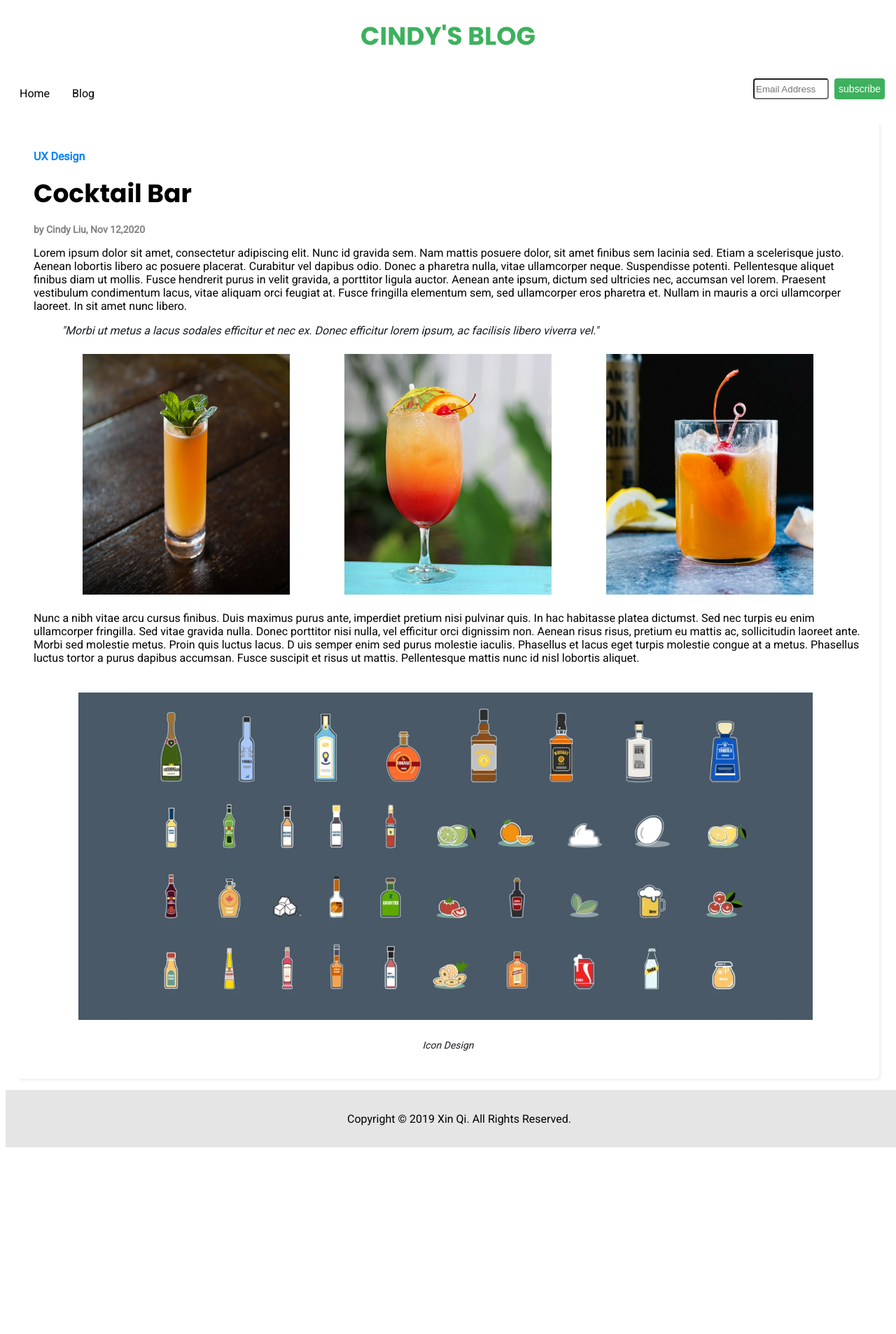
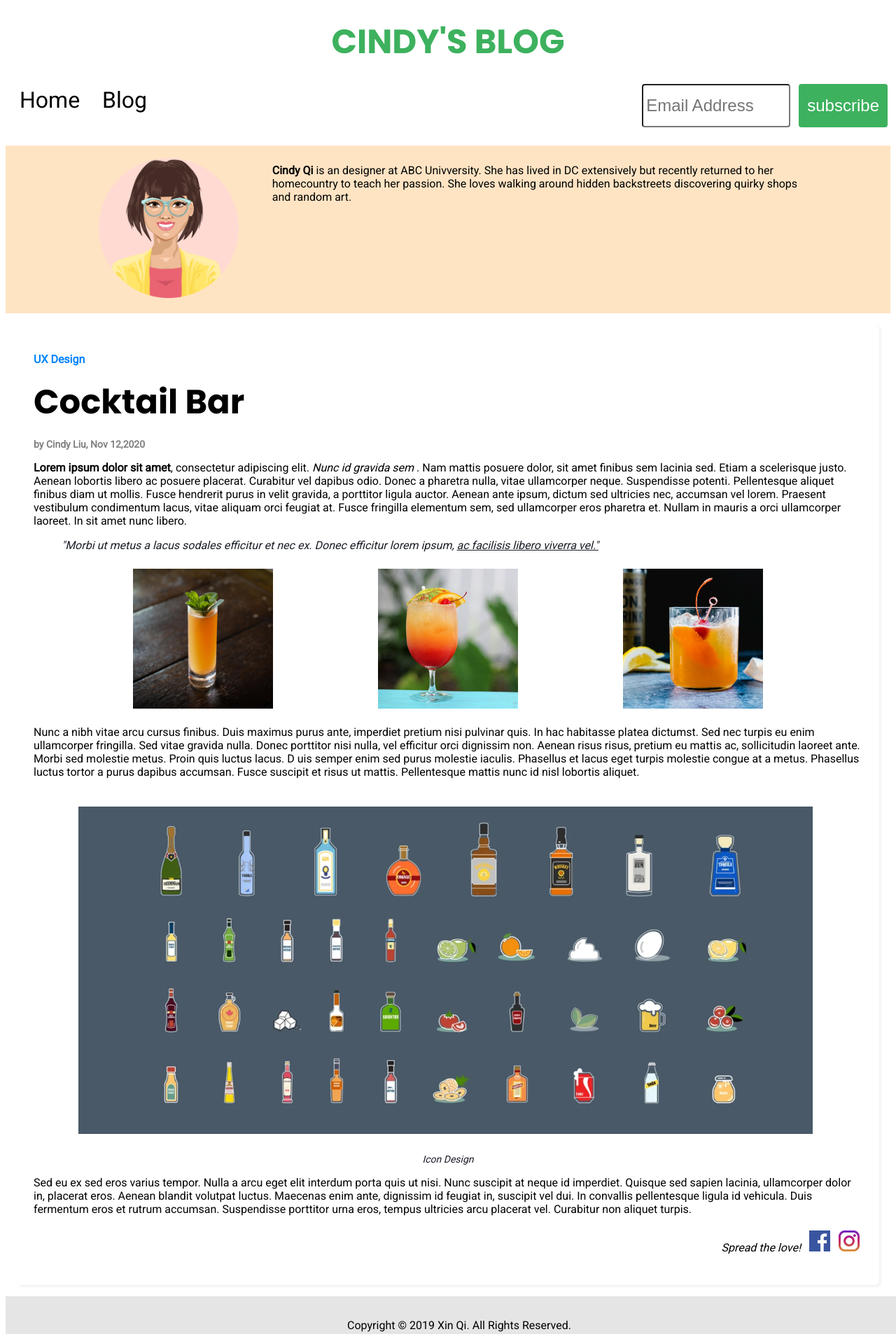
Before and after one commit to cindyq8506/Udacity-Front-End, a plain HTML site: page P1 My Blog/post.html in a window 1280 px wide. Shown: the top 1907 px of the page at 70% size. Before the commit the page ends 1640 px from the top, so only its background shows below. Drawn offline with Linux system fonts and the light colour scheme.

Commit message:
Add files via upload

```diff
--- /dev/null
+++ b/P1 My Blog/css/blog.css
@@ -0,0 +1,62 @@
+/* Post Page */
+
+.bio{
+    grid-area: bio;
+    display: flex;
+    width: 100%;
+    justify-content: center;
+    background-color: bisque;
+}
+
+.avatar{
+    display: flex;
+    justify-content: center;
+    width: 40;
+    border-radius: 50%;
+    padding: 10px 20px;
+}
+
+.post-image{
+    width: 200px;
+    height: 200px;
+}
+
+.bio-contect{
+    display: flex;
+    justify-content: center;
+    width: 60%;
+    border-radius: 50%;
+    padding: 10px 20px;
+}
+
+@media screen and (min-width: 320px) {
+    .post-container {
+      display: grid;
+      justify-content: center;
+      grid-template-columns: 100%;
+      grid-template-rows: 100px 100px 240px 1fr 50px;
+      grid-template-areas:
+      "header"
+      "nav"
+      "bio"
+      "blog"
+      "footer";
+  }
+      .card {
+        width: 95%;
+      }
+}
+
+.social-sharing {
+    padding: 4px;
+    display: flex;
+    justify-content: flex-end;
+    align-items: baseline;
+}
+
+.social-icon {
+    margin-left: 12px;
+    width: 30px;
+    height: 30px;
+
+}
--- /dev/null
+++ b/P1 My Blog/css/card.css
@@ -0,0 +1,102 @@
+/* card */
+
+
+.articles {
+    display: flex;
+    grid-area: blog;
+    width: 100%;
+    flex-wrap: wrap;
+    justify-content: center;
+}
+
+.card {
+    background-color: white;
+    border: 1px solid #878787;
+    border-radius: 6px;
+    box-shadow: 2px 2px 4px #eee;
+    margin: 16px 16px;
+    padding: 24px;
+    align-items: center;
+    justify-content: center;
+    width: 95%;
+}
+
+h1 {
+    margin-top: 16px;
+    margin-bottom: 16px;
+  }
+
+h4 {
+    margin-top: 16px;
+    margin-bottom: 16px;
+}
+
+h5 {
+    margin-top: 16px;
+    margin-bottom: 16px;
+}
+
+.card-link-1 {
+    color:#0083FD;
+    margin-top: 16px;
+    margin-bottom: 16px;
+}
+
+.card-type-1 {
+    color:#0083FD;
+}
+
+.card-link-2 {
+    color:#3DB15E;
+}
+
+.card-type-2 {
+    color:#3DB15E;
+}
+
+.card-image {
+    width: 100%;
+    height: 100%;
+    object-fit: cover;
+    object-position: center;
+    padding-top:24px;
+}
+
+/* navigation */
+.post {
+    background-color: white;
+    border-radius: 6px;
+    box-shadow: 2px 2px 4px #eee;
+    margin: 16px 16px;
+    padding: 24px;
+    align-items: center;
+    justify-content: center;
+    width: 95%;
+}
+
+.image-group {
+    display: flex;
+    flex-wrap: wrap;
+    width: 100%;
+    justify-content: space-evenly;
+}
+
+figcaption {
+    font-size: 14px;
+    font-style: italic;
+    text-align: center;
+}
+
+.post-image {
+    padding: 8px;
+    align-items: center;
+    justify-content: center;
+    width: 25%;
+}
+
+.single-image {
+    padding: 24px;
+    align-items: center;
+    justify-content: center;
+    width: 95%;
+}
--- a/P1 My Blog/css/designsystem.css
+++ b/P1 My Blog/css/designsystem.css
@@ -13,7 +13,7 @@ body {
 /* Text Style */
 h1 {
   font-family: 'Poppins', sans-serif;
-  font-size: 36px;
+  font-size: 48px;
   color: black;
 }
 
@@ -56,10 +56,13 @@ blockquote {
 /* Form */
 
 input[type=text] {
-    margin: 4px;
-    width: 100px;
+    font-size: 24px;
+    margin-top: 12px;
+    margin-right: 12px;
+    padding: 4px;
+    width: 200px;
     border-radius: 4px;
-    height: 24px;
+    height: 50px;
 }
 
 /* Button */
@@ -67,21 +70,23 @@ input[type=text] {
 button {
     background-color: #3DB15E;
     color: white;
-    font-size: 14px;
+    font-size: 24px;
     border: none;
     cursor: pointer;
     border-radius: 4px;
-    margin: 4px;
-    height: 30px;
+    margin-top: 12px;
+    padding: 12px;
+    height: 62px;
 }
 
 button:hover{
     background-color: #fdd90f;
     color: white;
-    font-size: 14px;
+    font-size: 24px;
     border: none;
     cursor: pointer;
     border-radius: 4px;
-    margin: 4px;
-    height: 30px;
+    margin-top: 12px;
+    padding: 12px;
+    height: 52px;
 }
--- a/P1 My Blog/css/grid.css
+++ b/P1 My Blog/css/grid.css
@@ -1,39 +1,76 @@
 /* Index Page */
 
-.page-container {
+@media screen and (min-width: 320px) {
+  .page-container {
     display: grid;
     justify-content: center;
     grid-template-columns: 100%;
-    grid-template-rows: 100px 50px 1fr 50px;
+    grid-template-rows: 100px 100px 1fr 50px;
     grid-template-areas:
     "header"
     "nav"
     "blog"
     "footer";
 }
-
-
-
-@media screen and (min-width: 480px) {
     .card {
       width: 95%;
     }
 }
 
-@media screen and (min-width: 768px) {
+@media screen and (min-width: 700px) {
+    .card {
+      width: 95%;
+    }
+}
+
+
+@media screen and (min-width: 1024px) {
     .card {
       width: 40%;
     }
 }
 
-@media screen and (min-width: 1024px) {
+@media screen and (min-width: 1300px) {
     .card {
-      width: 30%;
-    }
+      width: 25%;
+  }
+
+    /* Form */
+
+input[type=text] {
+  font-size: 16px;
+  margin-top: 12px;
+  margin-right: 12px;
+  padding: 4px;
+  width: 200px;
+  border-radius: 4px;
+  height: 38px;
 }
 
-@media screen and (min-width: 1200px) {
-    .card {
-      width: 25%;
-    }
+/* Button */
+
+button {
+  background-color: #3DB15E;
+  color: white;
+  font-size: 16px;
+  border: none;
+  cursor: pointer;
+  border-radius: 4px;
+  margin-top: 12px;
+  padding: 12px;
+  height: 48px;
 }
+
+button:hover{
+  background-color: #fdd90f;
+  color: white;
+  font-size: 16px;
+  border: none;
+  cursor: pointer;
+  border-radius: 4px;
+  margin-top: 12px;
+  padding: 12px;
+  height: 48px;
+}
+
+}
--- a/P1 My Blog/css/style.css
+++ b/P1 My Blog/css/style.css
@@ -1,5 +1,7 @@
 @import url("designsystem.css");
+@import url("card.css");
 @import url("grid.css");
+@import url("blog.css");
 
 /* header */
 .title {
@@ -14,6 +16,7 @@
     grid-area: nav;
     padding-left: 4px;
     padding-right: 4px;
+    padding-bottom: 4px;
 
 }
 
@@ -37,6 +40,7 @@
 .nav-item{
     list-style-type: none;
     color: black;
+    font-size: 32px;
 }
 
 a {
@@ -55,107 +59,6 @@ a:hover {
 }
 
 
-/* card */
-
-
-.articles {
-    display: flex;
-    grid-area: blog;
-    width: 100%;
-    flex-wrap: wrap;
-    justify-content: center;
-}
-
-.card {
-    background-color: white;
-    border: 1px solid #878787;
-    border-radius: 6px;
-    box-shadow: 2px 2px 4px #eee;
-    margin: 16px 16px;
-    padding: 24px;
-    align-items: center;
-    justify-content: center;
-}
-
-h1 {
-    margin-top: 16px;
-    margin-bottom: 16px;
-  }
-
-h4 {
-    margin-top: 16px;
-    margin-bottom: 16px;
-}
-
-h5 {
-    margin-top: 16px;
-    margin-bottom: 16px;
-}
-
-.card-link-1 {
-    color:#0083FD;
-    margin-top: 16px;
-    margin-bottom: 16px;
-}
-
-.card-type-1 {
-    color:#0083FD;
-}
-
-.card-link-2 {
-    color:#3DB15E;
-}
-
-.card-type-2 {
-    color:#3DB15E;
-}
-
-.card-image {
-    width: 100%;
-    height: 100%;
-    object-fit: cover;
-    object-position: center;
-    padding-top:24px;
-}
-
-/* navigation */
-.post {
-    background-color: white;
-    border-radius: 6px;
-    box-shadow: 2px 2px 4px #eee;
-    margin: 16px 16px;
-    padding: 24px;
-    align-items: center;
-    justify-content: center;
-    width: 95%;
-}
-
-.image-group {
-    display: flex;
-    flex-wrap: wrap;
-    width: 100%;
-    justify-content: space-evenly;
-}
-
-figcaption {
-    font-size: 14px;
-    font-style: italic;
-    text-align: center;
-}
-
-.post-image {
-    padding: 8px;
-    align-items: center;
-    justify-content: center;
-    width: 25%;
-}
-
-.single-image {
-    padding: 24px;
-    align-items: center;
-    justify-content: center;
-    width: 95%;
-}
 
 /* footer */
 
--- a/P1 My Blog/post.html
+++ b/P1 My Blog/post.html
@@ -8,7 +8,7 @@
     </head>
 
     <body>
-        <div class="page-container">
+        <div class="post-container">
             <header class="header">
                 <h1 class="title">CINDY'S BLOG</h1>
             </header>
@@ -33,13 +33,23 @@
                 </div>
             </nav>
 
+            <section class="bio">
+                <div class="avatar">
+                    <img class="post-image" src="Image/avatar.png" alt="avatar">
+                </div>
+                <div class="bio-contect">
+                    <p><b>Cindy Qi</b> is an designer at ABC Univversity. She has lived in DC extensively but recently returned to her homecountry to teach her passion. She loves walking around hidden backstreets discovering quirky shops and random art.</p>
+                </div>
+            </section>
+
+
             <section class="articles">
                 <div class="post">
                     <h4 class="card-type-1">UX Design</h4>
                     <h1 class="card-title">Cocktail Bar</h1>
                     <h5 class="card-date">by Cindy Liu,  Nov 12,2020</h5>
-                    <p>Lorem ipsum dolor sit amet, consectetur adipiscing elit. Nunc id gravida sem. Nam mattis posuere dolor, sit amet finibus sem lacinia sed. Etiam a scelerisque justo. Aenean lobortis libero ac posuere placerat. Curabitur vel dapibus odio. Donec a pharetra nulla, vitae ullamcorper neque. Suspendisse potenti. Pellentesque aliquet finibus diam ut mollis. Fusce hendrerit purus in velit gravida, a porttitor ligula auctor. Aenean ante ipsum, dictum sed ultricies nec, accumsan vel lorem. Praesent vestibulum condimentum lacus, vitae aliquam orci feugiat at. Fusce fringilla elementum sem, sed ullamcorper eros pharetra et. Nullam in mauris a orci ullamcorper laoreet. In sit amet nunc libero.</p>
-                    <blockquote>"Morbi ut metus a lacus sodales efficitur et nec ex. Donec efficitur lorem ipsum, ac facilisis libero viverra vel."</blockquote>
+                    <p> <b>Lorem ipsum dolor sit amet</b>, consectetur adipiscing elit. <I>Nunc id gravida sem </I>. Nam mattis posuere dolor, sit amet finibus sem lacinia sed. Etiam a scelerisque justo. Aenean lobortis libero ac posuere placerat. Curabitur vel dapibus odio. Donec a pharetra nulla, vitae ullamcorper neque. Suspendisse potenti. Pellentesque aliquet finibus diam ut mollis. Fusce hendrerit purus in velit gravida, a porttitor ligula auctor. Aenean ante ipsum, dictum sed ultricies nec, accumsan vel lorem. Praesent vestibulum condimentum lacus, vitae aliquam orci feugiat at. Fusce fringilla elementum sem, sed ullamcorper eros pharetra et. Nullam in mauris a orci ullamcorper laoreet. In sit amet nunc libero.</p>
+                    <blockquote>"Morbi ut metus a lacus sodales efficitur et nec ex. Donec efficitur lorem ipsum, <u>ac facilisis libero viverra vel."</u></blockquote>
                     <div class="image-group">
                         <img class="post-image" src="Image/minosa.jpg" alt="image 1">
                         <img class="post-image" src="Image/orange.jpg" alt="image 2">
@@ -50,6 +60,12 @@
                         <img class="single-image" src="Image/post-image.png" alt="icon design">
                         <figcaption>Icon Design</figcaption>
                     </figure>
+                    <p>Sed eu ex sed eros varius tempor. Nulla a arcu eget elit interdum porta quis ut nisi. Nunc suscipit at neque id imperdiet. Quisque sed sapien lacinia, ullamcorper dolor in, placerat eros. Aenean blandit volutpat luctus. Maecenas enim ante, dignissim id feugiat in, suscipit vel dui. In convallis pellentesque ligula id vehicula. Duis fermentum eros et rutrum accumsan. Suspendisse porttitor urna eros, tempus ultricies arcu placerat vel. Curabitur non aliquet turpis.</p>
+                    <div class="social-sharing">
+                        <p><em>Spread the love!</em></p>
+                        <img class="social-icon" src="Image/facebook.png">
+                        <img class="social-icon" src="Image/ins.jpeg">
+                    </div>
                 </div>
             </section>
 
```
Also changed, not shown: P1 My Blog/index.html (+6 -3 lines), P1 My Blog/Image/avatar.png (added), P1 My Blog/Image/facebook.png (added), P1 My Blog/Image/ins.jpeg (added).
